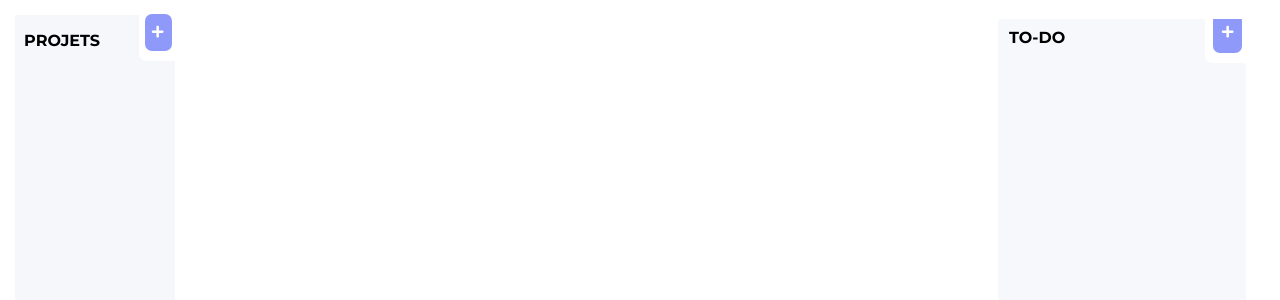
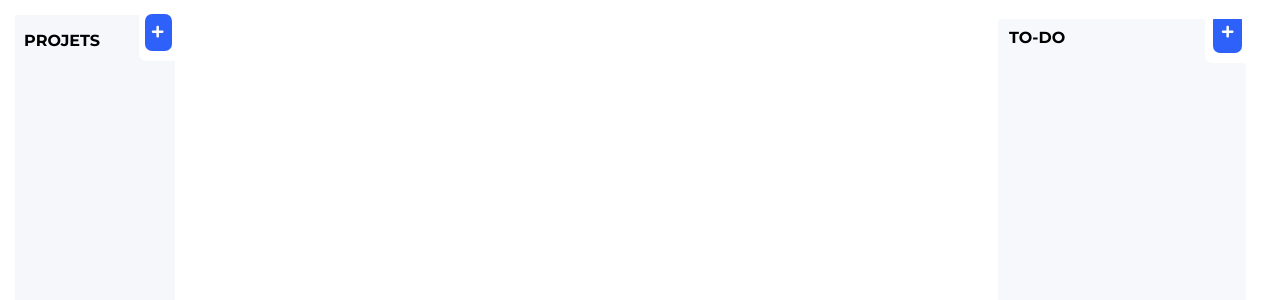
Before and after one commit to GoodMorning46/Notes, a React (Create React App) app: page / in a window 1280 px wide. Shown: the top 300 px of the page. Built offline with nearby package versions, Linux system fonts and the light colour scheme; a web font is replaced by a local one.

Commit message:
New color and logo

```diff
--- a/public/index.html
+++ b/public/index.html
@@ -2,7 +2,7 @@
 <html lang="en">
   <head>
     <meta charset="utf-8" />
-    <link rel="icon" href="%PUBLIC_URL%/LogoSW.png" />
+    <link rel="icon" href="%PUBLIC_URL%/OSC4R_logo2.png" />
     <meta name="viewport" content="width=device-width, initial-scale=1" />
     <meta name="theme-color" content="#000000" />
     <meta
--- a/src/App.css
+++ b/src/App.css
@@ -82,7 +82,7 @@ height: 37px;
 margin-bottom: 10px; /* Espace entre le champ de saisie et le bouton */
 outline: none;
 cursor: pointer;
-background-color: #8F99FA;
+background-color: #2E61F9;
 color: white;
 border: none;
 border-radius: 7px;
--- a/src/components/css/TodoList.css
+++ b/src/components/css/TodoList.css
@@ -36,7 +36,7 @@
   margin-bottom: 10px; /* Espace entre le champ de saisie et le bouton */
   outline: none;
   cursor: pointer;
-  background-color: #8F99FA;
+  background-color: #2E61F9;
   color: white;
   border: none;
   border-radius: 7px;
```
Also changed, not shown: public/OSC4R_logo.png (added), public/OSC4R_logo2.png (added).
